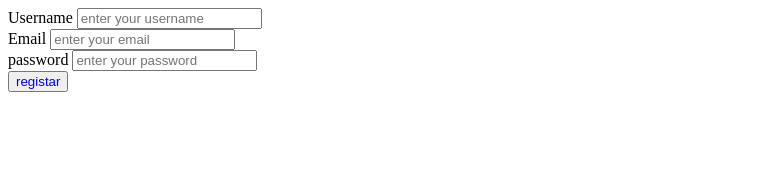
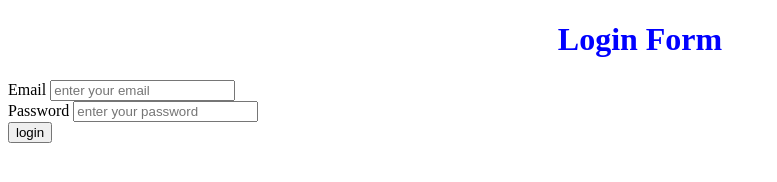
Before and after one commit to Eshanadeem/Exercise-2, a plain HTML site: page index.html in a window 1280 px wide. Shown: the whole page, without its empty margins (0-777 px from the left). Drawn offline with Linux system fonts and the light colour scheme.

Commit message:
Add files via upload

```diff
--- a/index.html
+++ b/index.html
@@ -4,17 +4,24 @@
     <meta charset="UTF-8">
     <meta http-equiv="X-UA-Compatible" content="IE=edge">
     <meta name="viewport" content="width=device-width, initial-scale=1.0">
-    <title>form</title>
+    <title>login from</title>
+    <style>
+        h1{
+            text-align: center;
+            color: blue;
+        }
+    </style>
 </head>
 <body>
-    <form action="" method="get">
-        <label for="">Username</label>
-        <input type="text" placeholder="enter your username"><br>
+    <h1>Login Form</h1>
+    <form action="article.html" method="post">
         <label for="">Email</label>
         <input type="text" placeholder="enter your email"><br>
-        <label for="">password</label>
+        <label for="">Password</label>
         <input type="text" placeholder="enter your password"><br>
-        <input type="submit" value="registar" style="color: blue;">
+        <input type="submit" value="login">
+
     </form>
+
 </body>
 </html>
```
